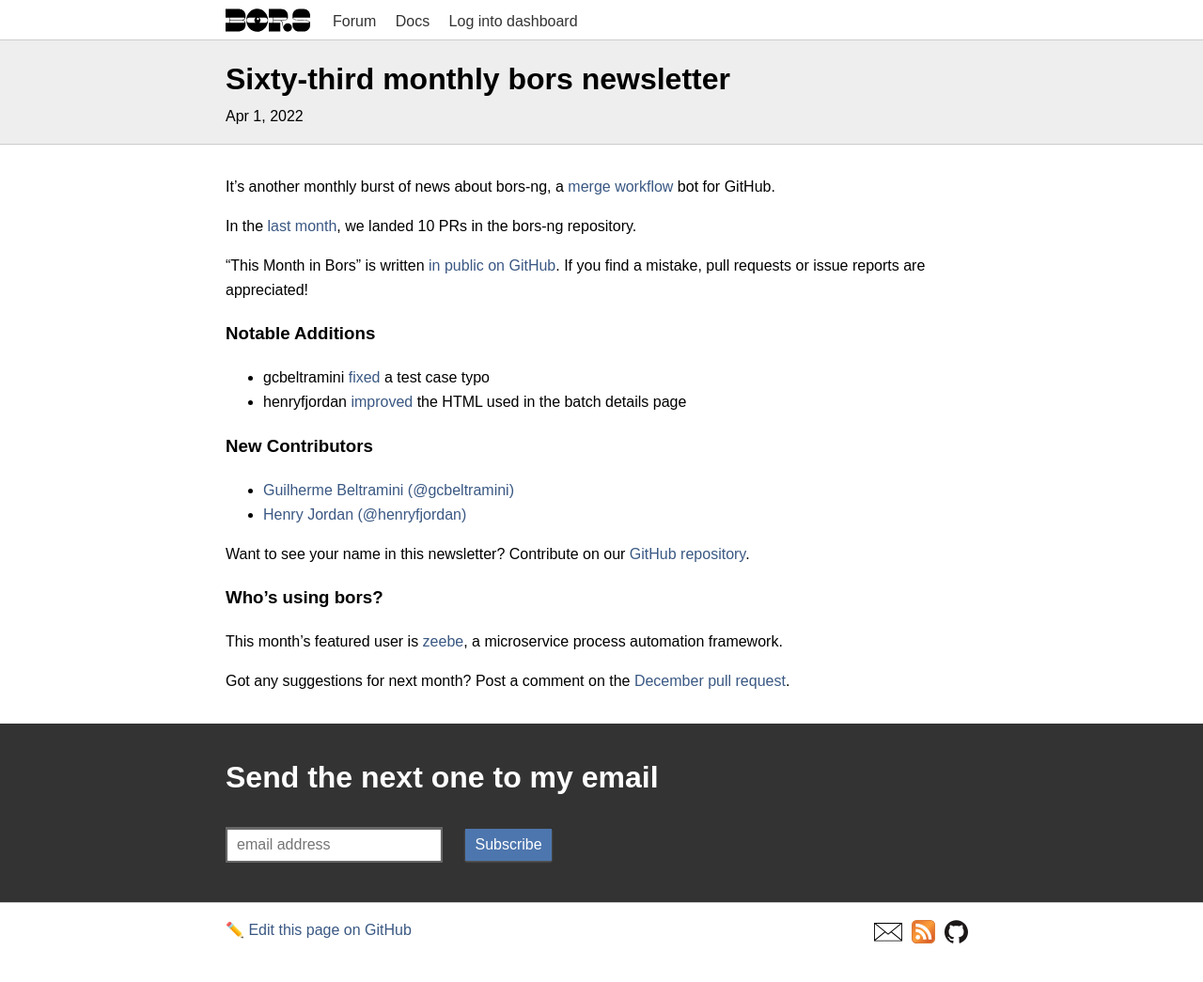
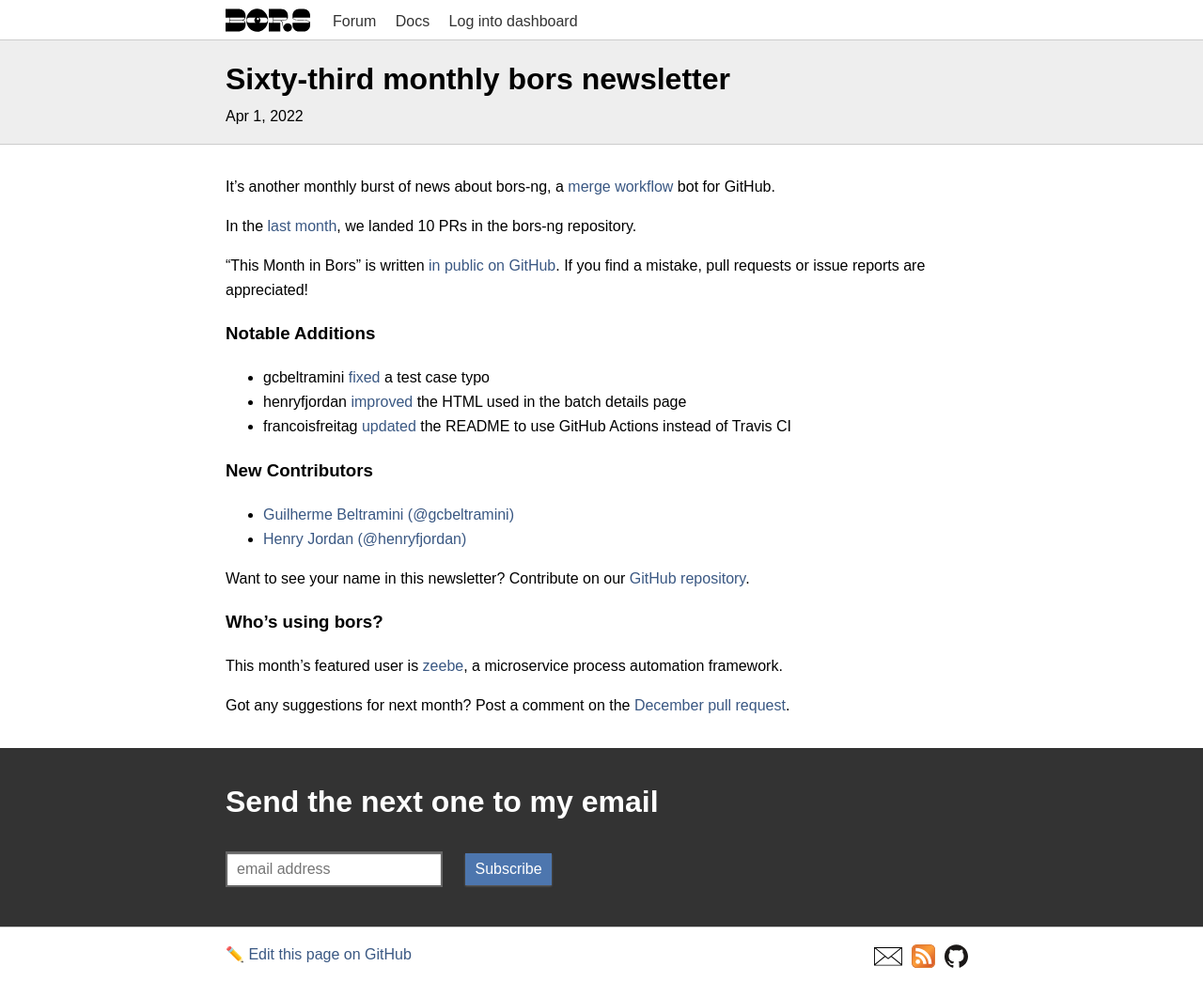
Before and after one commit to bors-ng/bors-ng.github.io, a Jekyll site: the page built from _posts/2022-04-01-tmib-63.md, in a window 1280 px wide. Shown: the whole page at 94% size. Built offline with Jekyll 4.4.1, drawn with Linux system fonts in a browser that asks for light colours; before the commit the page ends 1019 px from its top, so only the background shows below that.

Commit message:
Add bors-ng/bors-ng#1480

```diff
--- a/_posts/2022-04-01-tmib-63.md
+++ b/_posts/2022-04-01-tmib-63.md
@@ -21,7 +21,7 @@
 
 * gcbeltramini [fixed](https://github.com/bors-ng/bors-ng/pull/1471) a test case typo
 * henryfjordan [improved](https://github.com/bors-ng/bors-ng/pull/1478) the HTML used in the batch details page
-
+* francoisfreitag [updated](https://github.com/bors-ng/bors-ng/pull/1480) the README to use GitHub Actions instead of Travis CI
 
 ### New Contributors
 
```
